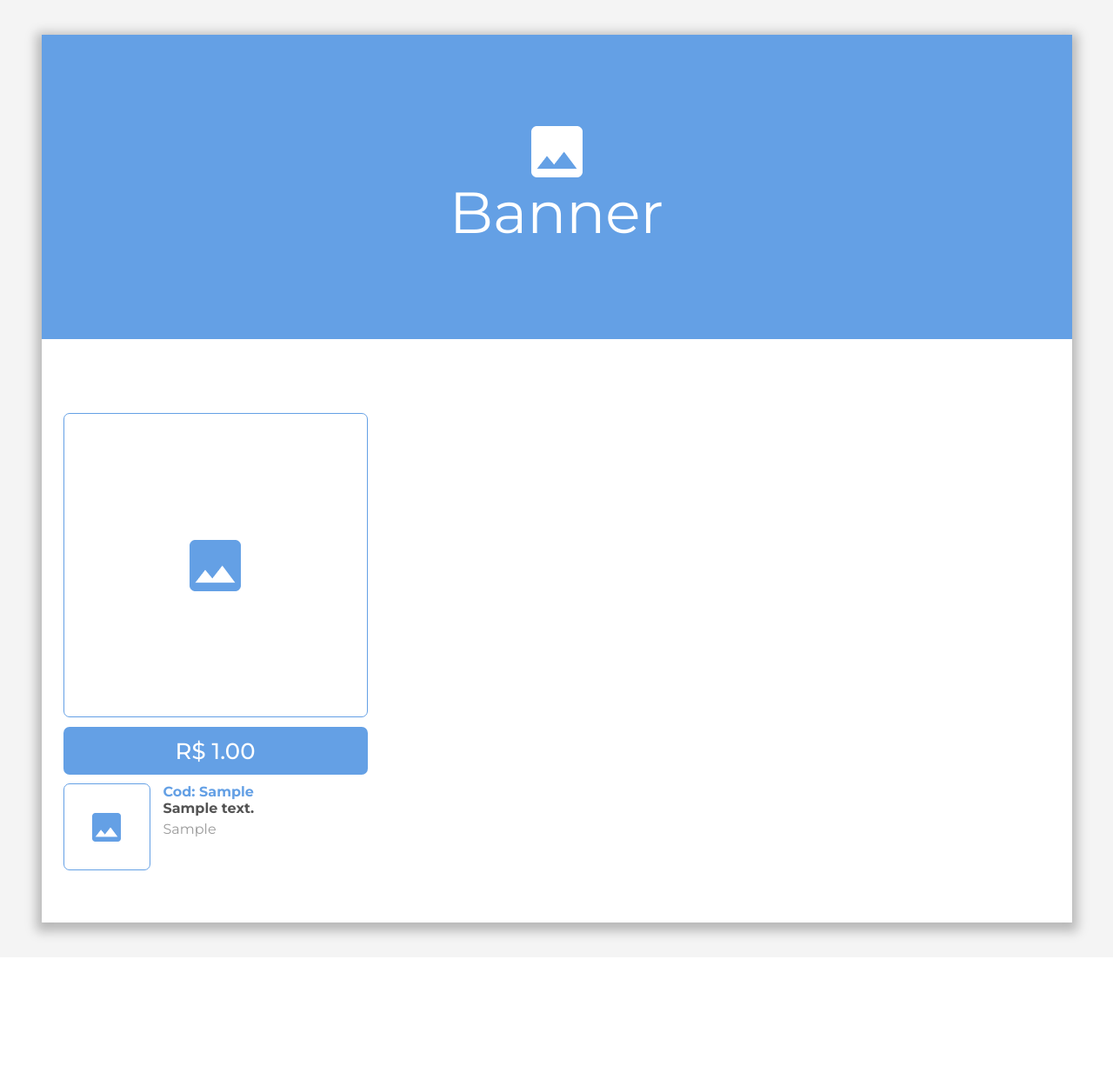
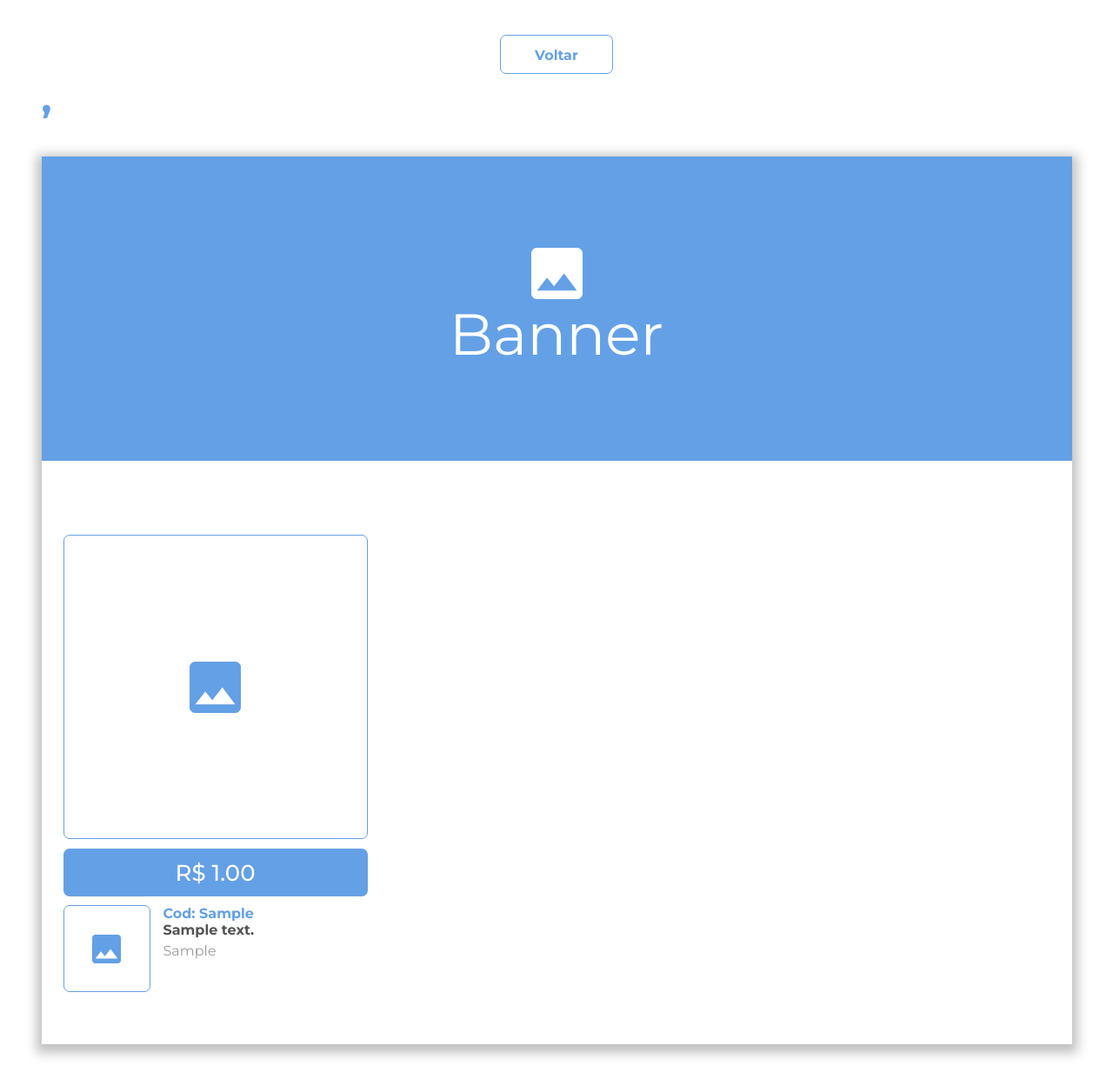
Before and after one commit to rodrigowolfgang47/air_template, a Django app: template criador_de_template/templates/template_final.html in a window 1280 px wide. Shown: the whole page at 87% size. Before the commit the page ends 1083 px from the top, so only its background shows below. Run offline with Django 3.2, Linux system fonts and the light colour scheme; the template is opened without the code that fills it: values that come from a table or form of the project are taken from there, others are empty; tables that the repository leaves empty hold one stand-in row (values such as "Sample post").

Commit message:
Criei paginas por cliente com layout Automático

```diff
--- a/administracao_clientes/templates/meus_templates.html
+++ b/administracao_clientes/templates/meus_templates.html
@@ -65,7 +65,7 @@
             <div class="clientes">
                 {% for cliente in clientes %}
                 <div class="clientes-itens">
-                    <p><i>{% icon "users" class="css-class" %}</i>Cliente: <b> {{ cliente.cliente }}</b> </p>
+                    <p><i>{% icon "users" class="css-class" %}</i>Cliente: <b><a href="{% url 'meucliente' cliente.cliente %}"> {{ cliente.cliente }} </a></b> </p>
                     <p>Criado em: {{ cliente.criacao }}</p>
                     <div class="delete">
                         <a href="{% url 'deletar' cliente.cliente %}" class="btn-red"><i>{% icon "trash-2" class="css-class" %}</i> Deletar</a>
--- a/administracao_clientes/url.py
+++ b/administracao_clientes/url.py
@@ -1,7 +1,9 @@
-from django.urls import path
-from .views import meus_templates, deletar_cliente
+from django.urls import path, include
+from .views import meus_templates, deletar_cliente, meu_cliente
 
 urlpatterns =[
-    path('meus_templates', meus_templates, name='meus_templates'),
-    path('deletar/<str:cliente>', deletar_cliente, name='deletar' )
+    path('meus_templates/', meus_templates, name='templates'),
+    path('deletar/<str:cliente>', deletar_cliente, name='deletar' ),
+    path('meus_templates/<str:cliente>/', meu_cliente, name='meucliente'),
+
 ]
--- a/criador_de_template/templates/crie_seu_template.html
+++ b/criador_de_template/templates/crie_seu_template.html
@@ -22,7 +22,7 @@
                         </li>
                         <li>
                             <i>{% icon "list" class="css-class" %}</i>
-                            <a href="{% url 'meus_templates' %}">Meus templates</a>
+                            <a href="{% url 'templates' %}">Meus templates</a>
                         </li>
 
                     </ul>
--- a/criador_de_template/templates/template_final.html
+++ b/criador_de_template/templates/template_final.html
@@ -1,16 +1,18 @@
+{% extends 'base.html' %}
 {% load static %}
+{% load icon %}
 
-<!doctype html>
-<html lang="pt-br">
-<head>
-    <meta charset="UTF-8">
-    <meta name="viewport"
-          content="width=device-width, user-scalable=no, initial-scale=1.0, maximum-scale=1.0, minimum-scale=1.0">
-    <meta http-equiv="X-UA-Compatible" content="ie=edge">
-    <link rel="stylesheet" href="{% static 'estilo/base_template.css' %}">
-    <title>{{ produtos.0.cliente}}</title>
-</head>
-<body>
+{% block content %} <link rel="stylesheet" href="{% static 'estilo/base_template.css' %}"> {% endblock %}
+
+{% block title %}{{ produtos.0.cliente}}{% endblock %}
+
+{% block main %}
+    <div class="voltar">
+        <a href="{% url 'templates' %}">Voltar</a>
+    </div>
+
+    <h2>{{ produtos.0.cliente.cliente}},</h2>
+
     <main>
         <div id="banner">
             <img src="{% static 'img/Vector_img_branco.png' %}" alt="Imagem_do_produto">
@@ -44,6 +46,6 @@
                 </article>
             {% endfor %}
         </div>
+
     </main>
-</body>
-</html>
+{% endblock %}
--- a/home/templates/index.html
+++ b/home/templates/index.html
@@ -11,7 +11,7 @@
 <main>
     <div class="container-esquerdo">
         <div class="container-menor-esquerdo">
-            <h3>SEJA VEM VINDO</h3>
+            <h3>SEJA BEM VINDO</h3>
             <div class="desenvolvido">
                 <span>Ar_template® <p> v1.0</p></span>
                 <span>Desenvolvido Por Rodrigo C.®</span>
--- a/registro/templates/cadastro.html
+++ b/registro/templates/cadastro.html
@@ -11,7 +11,7 @@
 <main>
     <div class="container-esquerdo">
         <div class="container-menor-esquerdo">
-            <h3>CADAS-<br>TRO</h3>
+            <h3>CADASTRO</h3>
             <div class="desenvolvido">
                 <span>Ar_template® <p> v1.0</p></span>
                 <span>Desenvolvido Por Rodrigo C.®</span>
--- a/static/estilo/base_template.css
+++ b/static/estilo/base_template.css
@@ -9,15 +9,19 @@
 }
 
 body{
-    background-color: #F4F4F4;
+    background-color: white;
     width: 100%;
     display: flex;
     justify-content: center;
+    align-items: center;
+    height: 100%;
+    flex-direction: column;
 }
 
 main{
     background-color: #ffffff;
     width: 100%;
+    height: 100%;
     max-width: 1185px;
     box-shadow: 0px 4px 12px 6px rgb(0 0 0 / 25%);
     margin: 40px 0px;
@@ -32,6 +36,7 @@ main{
     justify-content: center;
     align-items: center;
     margin-bottom: 85px;
+    width: 100%;
 }
 
 #banner p{
@@ -122,3 +127,57 @@ produto-content{
     color: #535353;
     margin-bottom: 5px;
 }
+
+.voltar{
+    margin: 40px;
+    margin-bottom: 0px;
+    display: flex;
+    border: 1px solid #64A0E5;
+    border-radius: 7px;
+    height: 45px;
+    width: 130px;
+    background: white;
+    transition: 0.5s;
+    color: #64A0E5;
+}
+
+.voltar:hover{
+    background: #64A0E5;
+    color: white;
+    stroke: #ffffff;
+}
+
+.voltar a {
+    font-size: 16px;
+    font-weight: 700;
+    text-decoration: none;
+    color: #64A0E5;
+    display: flex;
+    justify-content: center;
+    align-items: center;
+    transition: 0.5s;
+    border-radius: 7px;
+    height: 45px;
+    width: 130px;
+}
+
+.voltar a:hover{
+    color: #ffffff;
+}
+
+
+.voltar a svg{
+    margin-right: 5px;
+    stroke: #64A0E5;
+    transition: stroke, 1s;
+}
+
+h2{
+    display: flex;
+    justify-content: flex-start;
+    margin: 0px 20px;
+    color: #64A0E5;
+    font-size: 45px;
+    width: 100%;
+    max-width: 1185px;
+}
--- a/static/estilo/criar_template.css
+++ b/static/estilo/criar_template.css
@@ -335,8 +335,10 @@ input:hover{
 }
 
 .clientes-itens p b {
+    margin-left: 5px;
+}
+.clientes-itens p b a{
     color: #64A0E6;
-    margin-left: 5px;
 }
 
 .clientes-itens .btn-red{
```
Also changed, not shown: administracao_clientes/views.py (+7 -0 lines). Lines whose indentation alone changed are shown as unchanged.
